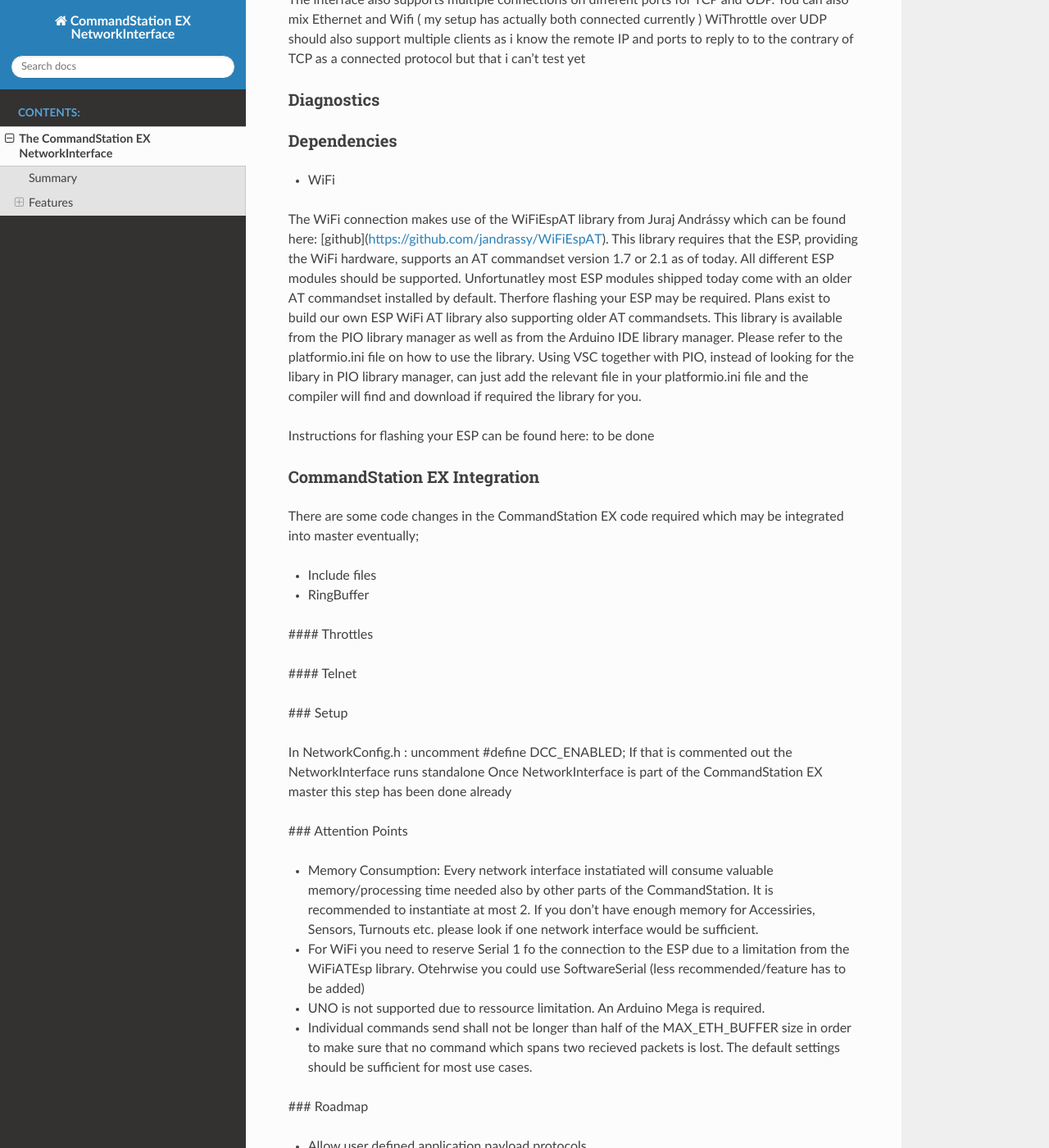
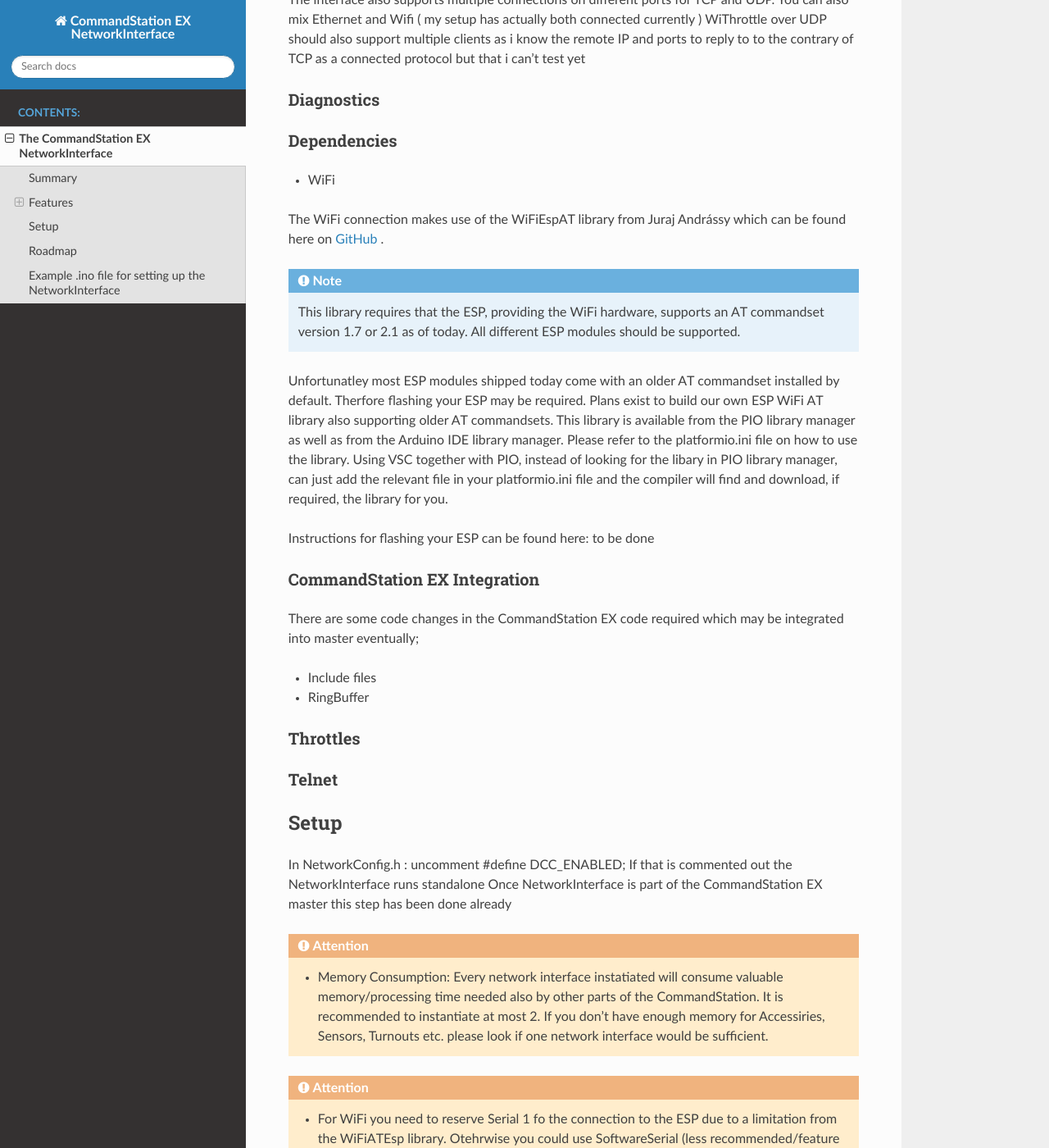
Before and after one commit to grbba/DoxyBreatheSphinx, a Sphinx documentation site: the page built from docs/CSNetworkInterface.rst, in a window 1280 px wide and 1400 px high, scrolled down 1010 px. Shown: the whole window at 82% size. Built offline with Sphinx 7.4.7 and the Read the Docs theme 2.0.0, drawn with Linux system fonts in a browser that asks for light colours; pages that are not in the unit, such as notebooks, are missing from menus; some of the changed text lies outside the part shown.

Commit message:
replaced markdown by rst in CSNetworkInterface

```diff
--- a/docs/CSNetworkInterface.rst
+++ b/docs/CSNetworkInterface.rst
@@ -12,7 +12,7 @@
 
 The CommandStation-EX NetworkInterface provides Ethernet and/or WiFi capabilities to CommandStation-EX. It supports TCP as well as UDP for sending data containing CommandStationEX recognized protocols i.e. JMRI or WiThrottle. Those commands can be transfered either as raw text or over HTTP.
 
-For more information about CommandStation-EX can be found on [github](https://github.com/DCC-EX/CommandStation-EX) or on the [dcc-ex](https://dcc-ex.com/) website
+For more information about CommandStation-EX can be found on `GitHub <https://github.com/DCC-EX/CommandStation-EX>`_ or on the `DCC-EX <https:////dcc-ex.com>`_  website
 
 Features
 --------
@@ -47,13 +47,15 @@
 
 * WiFi
 
-The WiFi connection makes use of the WiFiEspAT library from Juraj Andrássy which can be found here: [github](https://github.com/jandrassy/WiFiEspAT). This library
-requires that the ESP, providing the WiFi hardware, supports an AT commandset version 1.7 or 2.1 as of today. All different ESP modules should be supported.
+The WiFi connection makes use of the WiFiEspAT library from Juraj Andrássy which can be found here on `GitHub <https://github.com/jandrassy/WiFiEspAT>`_ .
+
+.. note:: This library requires that the ESP, providing the WiFi hardware, supports an AT commandset version 1.7 or 2.1 as of today. All different ESP modules should be supported.
+
 Unfortunatley most ESP modules shipped today come with an older AT commandset installed by default. Therfore flashing your ESP may be required. Plans exist to build
 our own ESP WiFi AT library also supporting older AT commandsets.
 This library is available from the PIO library manager as well as from the Arduino IDE library manager. Please refer to the platformio.ini file on how to use the library.
 Using VSC together with PIO, instead of looking for the libary in PIO library manager, can just add the relevant file in your platformio.ini file and the compiler will
-find and download if required the library for you.
+find and download, if required, the library for you.
 
 Instructions for flashing your ESP can be found here: to be done
 
@@ -65,24 +67,27 @@
 * Include files
 * RingBuffer
 
-#### Throttles
+Throttles
+^^^^^^^^^
 
-#### Telnet
+Telnet
+^^^^^^
 
-### Setup
+Setup
+-----
 
 In NetworkConfig.h : uncomment #define DCC_ENABLED; If that is commented out the NetworkInterface runs standalone
 Once NetworkInterface is part of the CommandStation EX master this step has been done already
 
-### Attention Points
 
-* Memory Consumption: Every network interface instatiated will consume valuable memory/processing time needed also by other parts of the CommandStation. It is recommended to instantiate at most 2. If you don't have enough memory for Accessiries, Sensors, Turnouts etc. please look if one network interface would be sufficient.
-* For WiFi you need to reserve Serial 1 fo the connection to the ESP due to a limitation from the WiFiATEsp library. Otehrwise you could use SoftwareSerial (less recommended/feature has to be added)
-* UNO is not supported due to ressource limitation. An Arduino Mega is required.
-* Individual commands send shall not be longer than half of the MAX_ETH_BUFFER size in order to make sure that no command which spans two recieved packets is lost. The default settings should be sufficient for most use cases.
+.. attention:: * Memory Consumption: Every network interface instatiated will consume valuable memory/processing time needed also by other parts of the CommandStation. It is recommended to instantiate at most 2. If you don't have enough memory for Accessiries, Sensors, Turnouts etc. please look if one network interface would be sufficient.
+.. attention:: * For WiFi you need to reserve Serial 1 fo the connection to the ESP due to a limitation from the WiFiATEsp library. Otehrwise you could use SoftwareSerial (less recommended/feature has to be added)
+.. attention:: * UNO is not supported due to ressource limitation. An Arduino Mega is required.
+.. attention:: * Individual commands send shall not be longer than half of the MAX_ETH_BUFFER size in order to make sure that no command which spans two recieved packets is lost. The default settings should be sufficient for most use cases.
 
 
-### Roadmap
+Roadmap
+-------
 
 * Allow user defined application payload protocols
 * Integrate MQTT as an application transport protocol
@@ -90,7 +95,8 @@
 * AP Access mode for WiFi
 * Reset persistent WiFi credentials
 
-### Example .ino file for setting up the NetworkInterface
+Example .ino file for setting up the NetworkInterface
+-----------------------------------------------------
 
 .. code-block:: cpp
 
--- /dev/null
+++ b/settings.json
@@ -0,0 +1,4 @@
+{
+    "restructuredtext.languageServer.disabled": false,
+    "restructuredtext.linter.run": "onType"
+}
```
